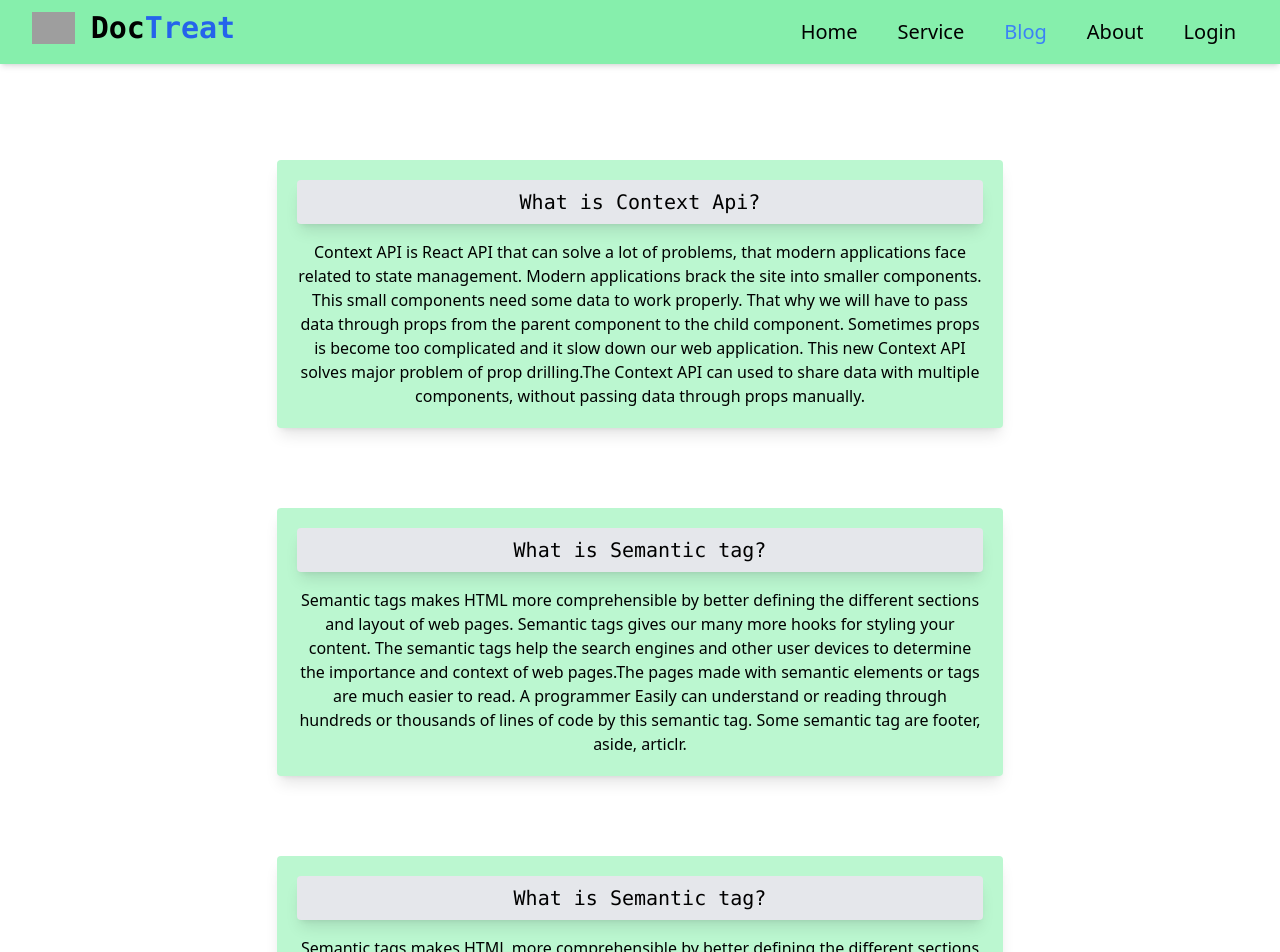
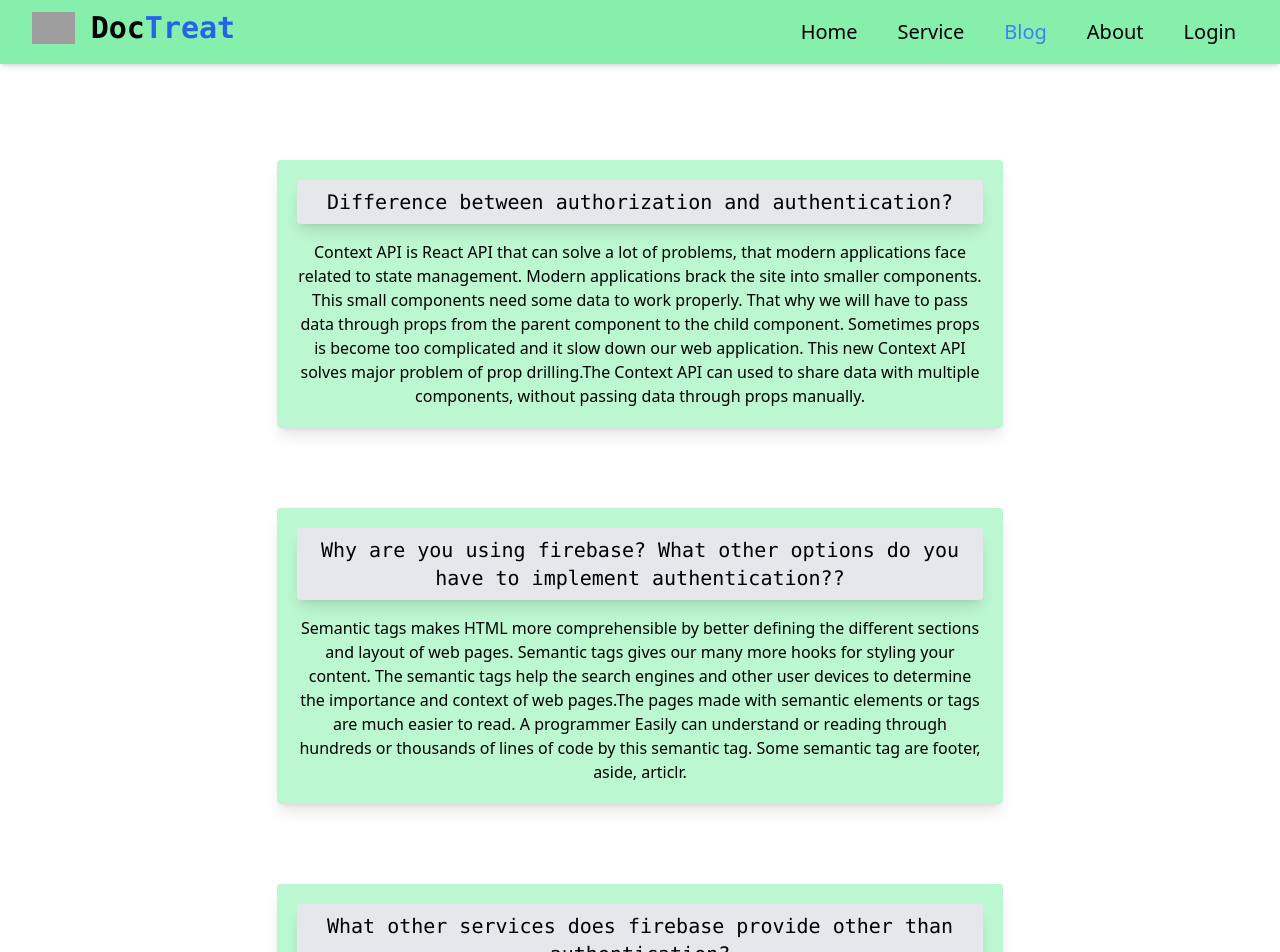
Before and after one commit to joypaul3592/Dcotor-managment-app, a React (Create React App) app: page /blog in a window 1280 px wide. Shown: the top 952 px of the page. Built offline with nearby package versions, Linux system fonts and the light colour scheme; no server answers; grey boxes are pictures that could not be loaded.

Commit message:
adding first qus ans

```diff
--- a/src/Components/Blog/Blog.js
+++ b/src/Components/Blog/Blog.js
@@ -6,16 +6,16 @@ const Blog = () => {
             <div className="blog-container max-w-7xl mx-auto py-24">
                 <div className='px-0 md:px-16 w-10/12  md:w-8/12 mx-auto'>
                     <div className="bg-green-200 p-5 rounded mb-20 shadow-lg">
-                        <h1 className='w-full bg-gray-200 p-2 text-black text-xl font-mono rounded shadow-lg mb-4'>What is Context Api?</h1>
+                        <h1 className='w-full bg-gray-200 p-2 text-black text-xl font-mono rounded shadow-lg mb-4'>Difference between authorization and authentication?</h1>
                         <p>Context API is React API that can solve a lot of problems, that modern applications face related to state management. Modern applications brack the site into smaller components. This small components need some data to work properly. That why we will have to pass data through props from the parent component to the child component. Sometimes props is become too complicated  and it slow down our web application. This new Context API solves major problem  of prop drilling.The Context API can used to share data with multiple components, without passing data through props manually.</p>
                     </div>
                     <div className="bg-green-200 p-5 rounded  shadow-lg mb-20">
-                        <h1 className='w-full bg-gray-200 p-2 text-black text-xl font-mono rounded shadow-lg mb-4'>What is Semantic tag?</h1>
+                        <h1 className='w-full bg-gray-200 p-2 text-black text-xl font-mono rounded shadow-lg mb-4'>Why are you using firebase? What other options do you have to implement authentication??</h1>
                         <p>Semantic tags makes HTML more comprehensible by better defining the different sections and layout of web pages. Semantic tags gives our many more hooks for styling your content. The semantic tags help the search engines and other user devices to determine the importance and context of web pages.The pages made with semantic elements or tags are much easier to read. A programmer  Easily can understand or  reading through hundreds or thousands of lines of code by this semantic tag. Some semantic tag are footer, aside, articlr. </p>
                     </div>
 
                     <div className="bg-green-200 p-5 rounded  shadow-lg">
-                        <h1 className='w-full bg-gray-200 p-2 text-black text-xl font-mono rounded shadow-lg mb-4'>What is Semantic tag?</h1>
+                        <h1 className='w-full bg-gray-200 p-2 text-black text-xl font-mono rounded shadow-lg mb-4'>What other services does firebase provide other than authentication?</h1>
                         <p>Semantic tags makes HTML more comprehensible by better defining the different sections and layout of web pages. Semantic tags gives our many more hooks for styling your content. The semantic tags help the search engines and other user devices to determine the importance and context of web pages.The pages made with semantic elements or tags are much easier to read. A programmer  Easily can understand or  reading through hundreds or thousands of lines of code by this semantic tag. Some semantic tag are footer, aside, articlr. </p>
                     </div>
                 </div>
```
